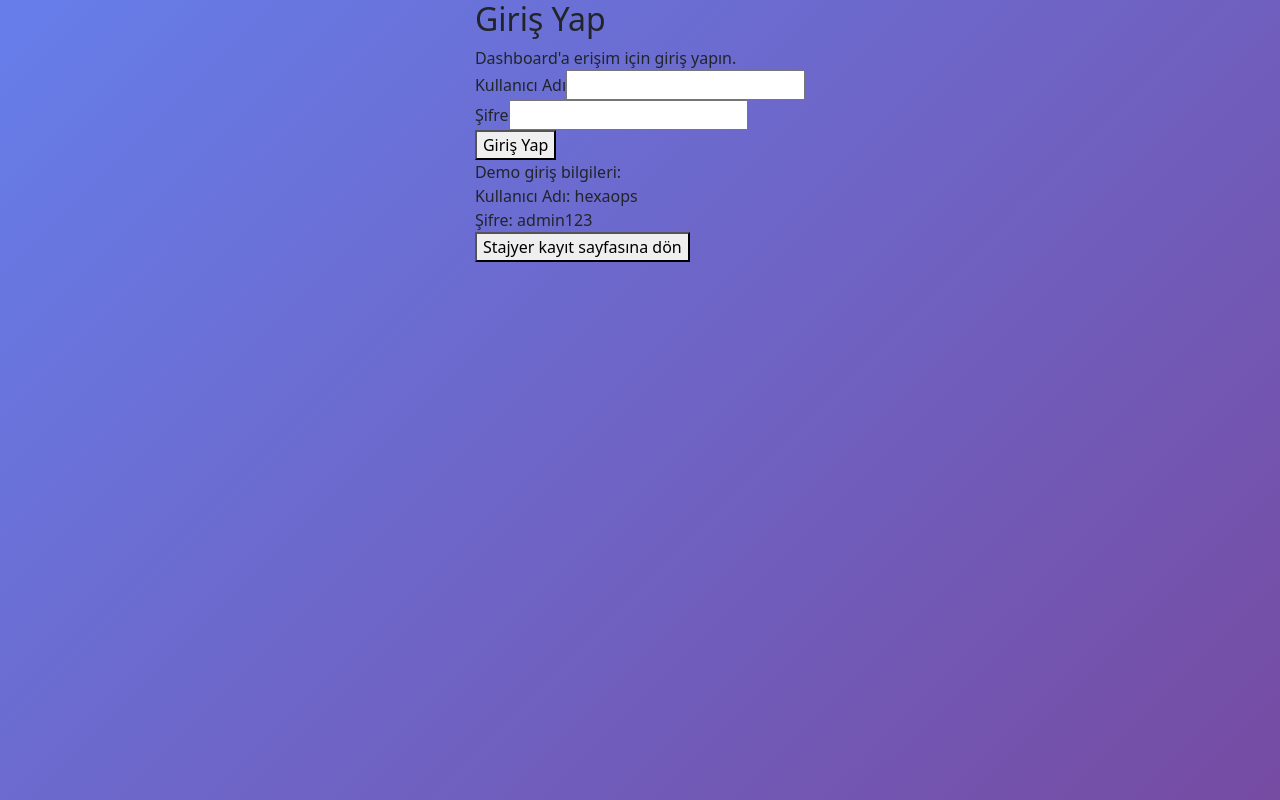
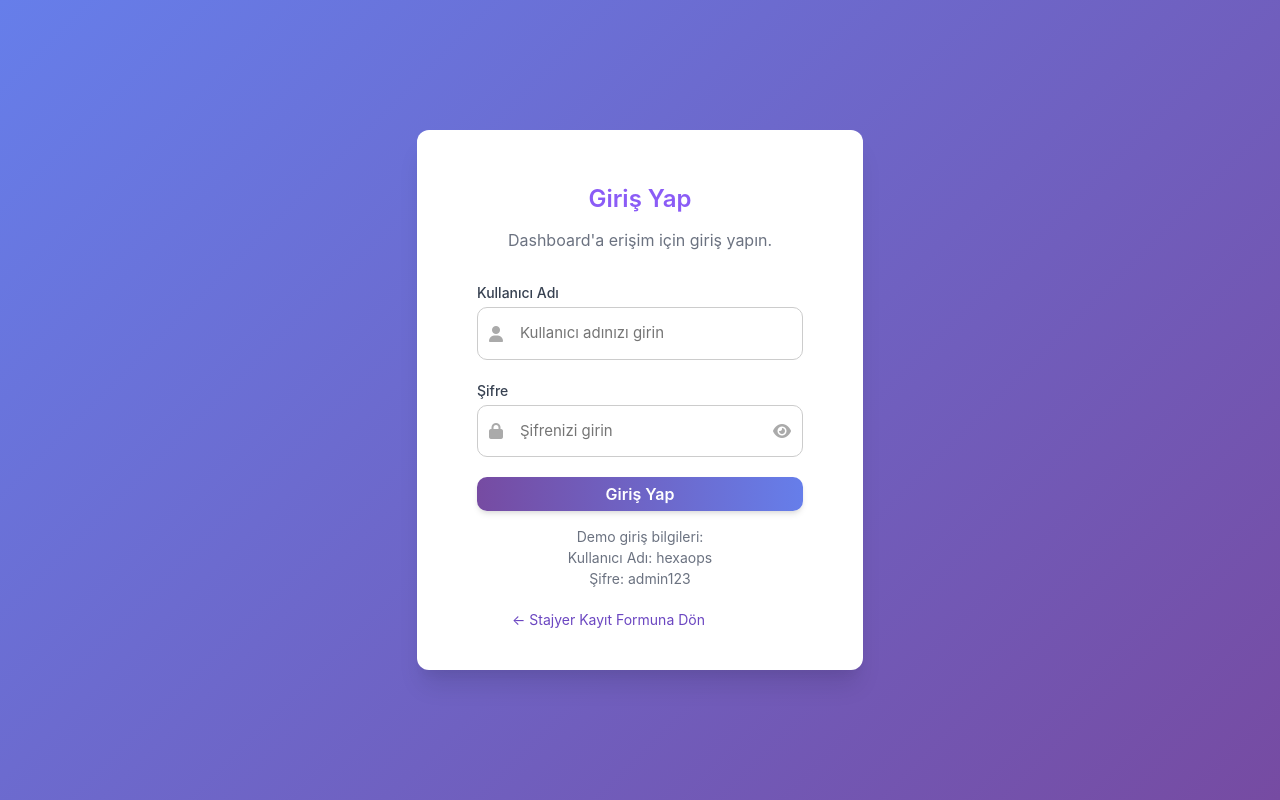
Before and after one commit to ESametGozubenli/Stajyer-Bilgi-Sistemi, a React (Create React App) app: page /logIn in a window 1280 px wide. Built offline with nearby package versions, Linux system fonts and the light colour scheme.

Commit message:
LogIn ekranı stilleri tamamlandı

```diff
--- a/public/index.html
+++ b/public/index.html
@@ -9,6 +9,9 @@
       name="description"
       content="Web site created using create-react-app"
     />
+    <link rel="stylesheet" href="https://cdnjs.cloudflare.com/ajax/libs/font-awesome/6.5.0/css/all.min.css">
+
+
     <link rel="apple-touch-icon" href="%PUBLIC_URL%/logo192.png" />
     <!--
       manifest.json provides metadata used when your web app is installed on a
--- a/src/pages/LogIn/LoginPage.js
+++ b/src/pages/LogIn/LoginPage.js
@@ -2,9 +2,11 @@ import React from 'react'
 import {Formik, Form, Field, ErrorMessage} from 'formik' ;
 import * as Yup from "yup";
 import { useNavigate } from 'react-router-dom';
+import { useState } from 'react';
+import './style.css';
 function LoginPage() {
   const navigate = useNavigate();
-
+  const [showPassword, setShowPassword] = useState(false);
     const initialValues = {
         userName: "",
         password: ""
@@ -27,32 +29,52 @@ function LoginPage() {
     }
 
     return (
-   <div>
-      <h2>Giriş Yap</h2>
-      <p>Dashboard'a erişim için giriş yapın.</p>
+   <div className='login-container'>
+    <div className='login-card'>
+      <h2 className='form-title'>Giriş Yap</h2>
+      <p className='form-subtitle'>Dashboard'a erişim için giriş yapın.</p>
       <Formik initialValues={initialValues} validationSchema={validationSchema} onSubmit={onSubmit}>
         <Form>
-          <div>
-            <label>Kullanıcı Adı</label>
-            <Field type="text" name="userName" />
-            <ErrorMessage name="userName" component="div" />
+          <div className='form-field-group'>
+            <label htmlFor="userName" className="form-label">Kullanıcı Adı</label>
+              <div className="input-container">
+                <i className="fas fa-user left-icon"></i>
+                <Field type="text" name="userName" className="form-input" placeholder="Kullanıcı adınızı girin" />
+              </div>
+            <ErrorMessage name="userName" component="div" className="error-message" />
           </div>
 
-          <div>
-            <label>Şifre</label>
-            <Field type="password" name="password" />
-            <ErrorMessage name="password" component="div" />
+          <div className="form-field-group">
+            <label htmlFor="password" className="form-label">Şifre</label>
+          <div className="input-container">
+                <i className="fas fa-lock left-icon"></i>
+                <Field
+                  type={showPassword ? "text" : "password"}
+                  name="password"
+                  className="form-input"
+                  placeholder="Şifrenizi girin"
+                />
+                <i
+                  className={`fas ${showPassword ? "fa-eye-slash" : "fa-eye"} right-icon`}
+                  onClick={() => setShowPassword(!showPassword)}
+                ></i>
+              </div>
+            <ErrorMessage name="password" component="div" className="error-message"/>
           </div>
 
-          <button type="submit">Giriş Yap</button>
+          <button type="submit" className="submit-button">Giriş Yap</button>
 
+          <div className="demo-info">
           <p>Demo giriş bilgileri:</p>
           <p>Kullanıcı Adı: hexaops</p>
           <p>Şifre: admin123</p>
+          </div>
 
-          <button type='button' onClick={() => navigate("/")}>Stajyer kayıt sayfasına dön</button>
+          <a href="/" class="back-link">← Stajyer Kayıt Formuna Dön</a>
+
         </Form>
       </Formik>
+    </div>
     </div>
   );
 };
--- /dev/null
+++ b/src/pages/LogIn/style.css
@@ -0,0 +1,145 @@
+.login-container {
+    display: flex;
+    align-items: center;
+    justify-content: center;
+    min-height: 100vh;
+    font-family: 'Inter', sans-serif;
+
+}
+
+.login-card {
+    background-color: white;
+    padding: 40px 60px;
+    border-radius: 12px;
+    box-shadow: 0 20px 25px -5px rgba(0, 0, 0, 0.1), 0 10px 10px -5px rgba(0, 0, 0, 0.04);
+    width: 100%;
+    max-width: 600px;
+    text-align: left;
+    box-sizing: border-box;
+}
+
+.form-title {
+    font-size: 24px;
+    font-weight: 600;
+    text-align: center;
+    color: #8b5cf6;
+    margin: 15px 15px;
+}
+
+.form-subtitle {
+    text-align: center;
+    color: #6B7280;
+    padding-bottom: 30px;
+}
+
+.form-field-group {
+    margin-bottom: 20px;
+    text-align: left;
+
+}
+
+.form-label {
+    display: block;
+    font-size: 0.875rem;
+    font-weight: 500;
+    color: #374151;
+    margin-bottom: 0.25rem;
+}
+.input-container {
+  position: relative;
+}
+
+/* .form-input {
+    display: block;
+    width: 100%;
+    border: 1px solid #D1D5DB;
+    border-radius: 5px;
+    box-shadow: 0 1px 2px 0 rgba(0, 0, 0, 0.05);
+    transition: all 0.3s ease-in-out;
+} */
+  .form-input {
+  width: 100%;
+  padding: 10px 40px;
+  font-size: 15px;
+  border: 1px solid #ccc;
+  border-radius: 10px;
+  box-sizing: border-box;
+  padding: 14px 42px; /* ikonlar için sağ-sol boşluk */
+
+  }
+
+
+.left-icon,
+.right-icon {
+  position: absolute;
+  top: 50%;
+  transform: translateY(-50%);
+  color: #aaa;
+  font-size: 16px;
+}
+
+.left-icon {
+  left: 12px;
+}
+
+.right-icon {
+  right: 12px;
+  cursor: pointer;
+}
+
+
+
+.error-message {
+    margin-top: 2px;
+    font-size: 12px;
+    color: #EF4444;
+}
+
+.submit-button {
+    width: 100%;
+    padding: 5px 5px;
+    border-radius: 10px;
+    color: white;
+    font-weight: 600;
+    box-shadow: 0 4px 6px -1px rgba(0, 0, 0, 0.1), 0 2px 4px -1px rgba(0, 0, 0, 0.06);
+    transition: all 0.3s ease-in-out;
+    background: linear-gradient(to right, #764ba2, #667eea);
+    border: none;
+    cursor: pointer;
+}
+
+.submit-button:hover {
+    background: linear-gradient(to right, #764ba2, #667eea);
+}
+
+.submit-button:disabled {
+    background: #9CA3AF;
+    cursor: not-allowed;
+}
+
+.demo-info {
+    text-align: center;
+    color: #6B7280;
+    font-size: 14px;
+    margin-top: 15px;
+}
+
+.demo-info .username,
+.demo-info .password {
+    font-weight: 700;
+    color: #374151;
+}
+
+.back-link {
+  display: flex;
+  margin-top: 20px;
+  color: #6b46c1;
+  text-decoration: none;
+  font-size: 14px;
+  padding-left: 35px;
+}
+
+.back-link:hover {
+  text-decoration: none;
+  color: #6b46c1;
+}
```
